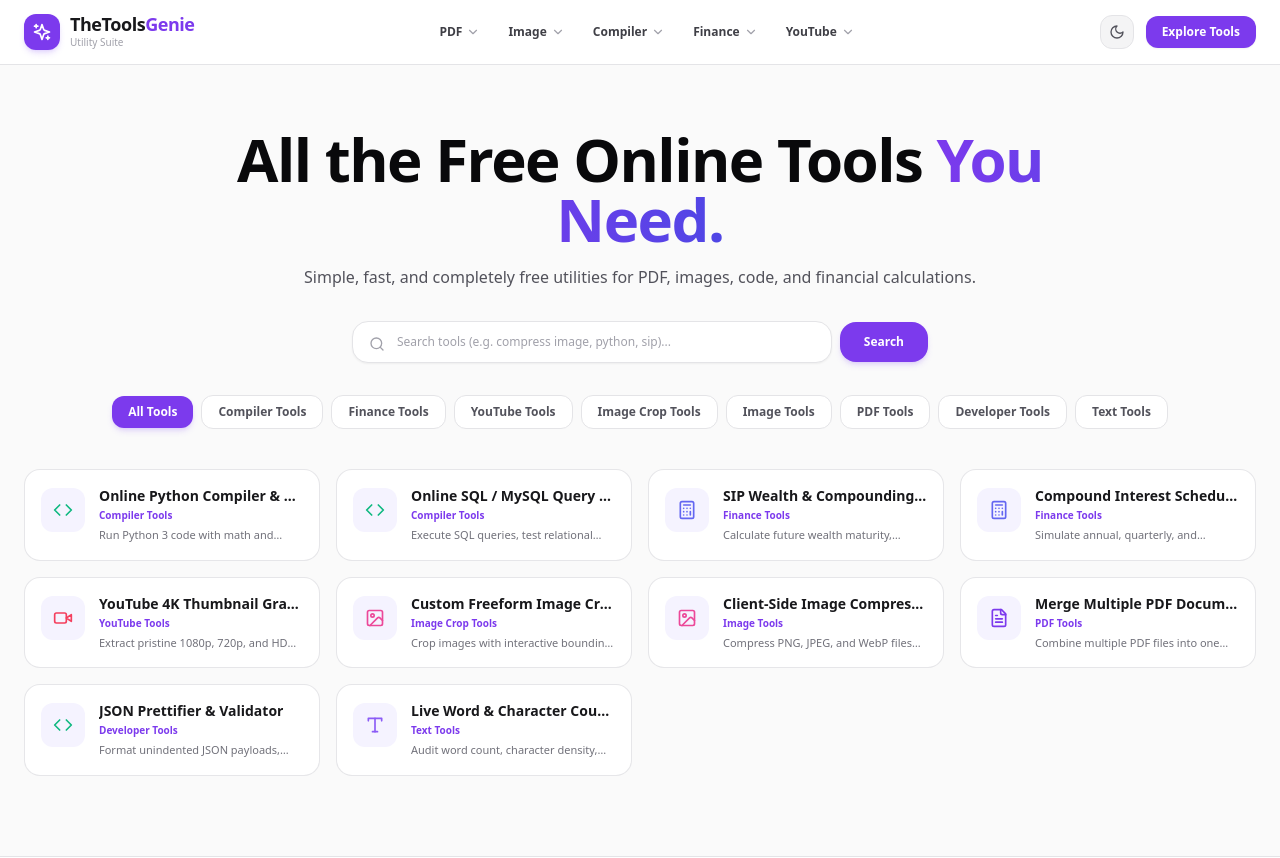
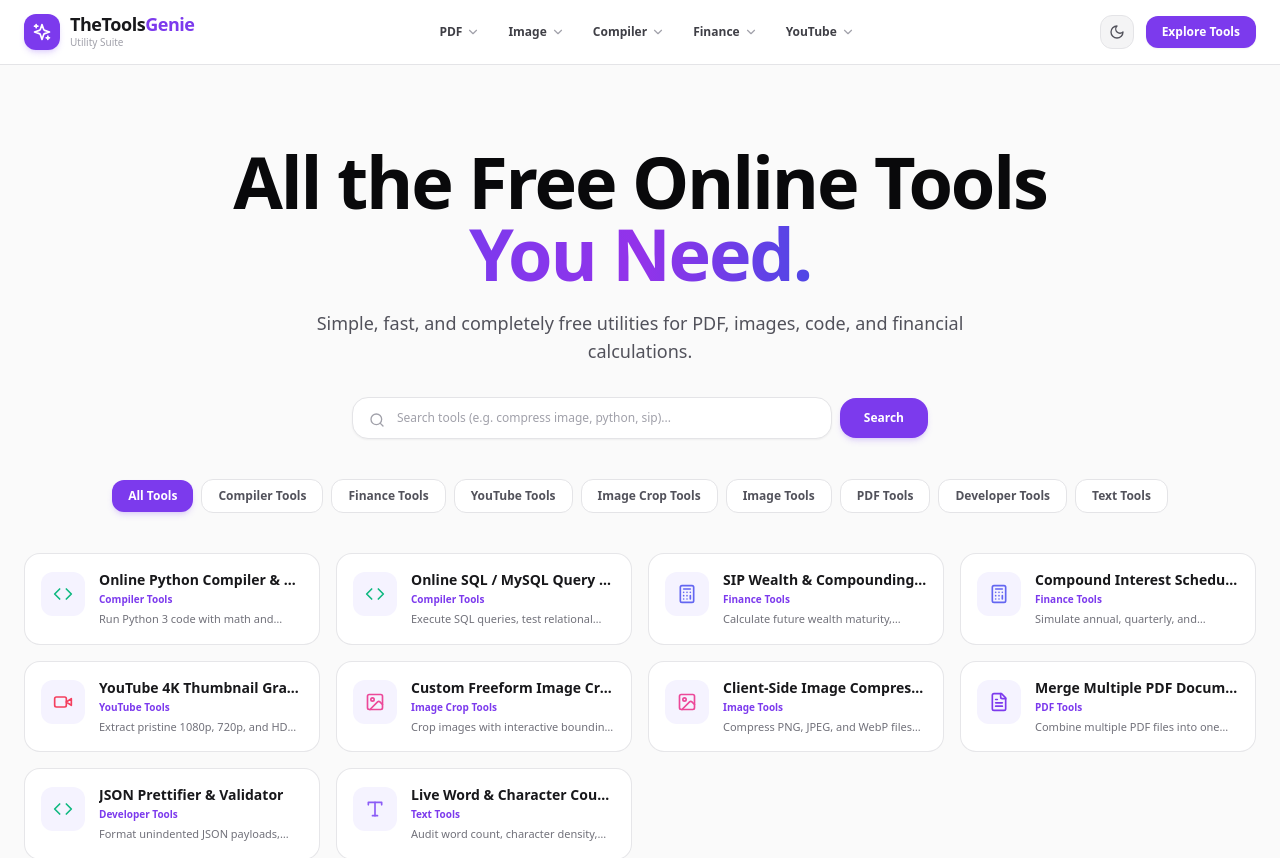
Before and after one commit to RajeshKhandare/thetoolsgenie-, a Next.js app: page / in a window 1280 px wide. Shown: the top 858 px of the page. Built offline with nearby package versions, Linux system fonts and the light colour scheme.

Commit message:
Update page.tsx

```diff
--- a/app/page.tsx
+++ b/app/page.tsx
@@ -43,16 +43,16 @@
       <div>
         <Navbar />
 
-        {/* Hero Section */}
-        <section className="mx-auto max-w-5xl px-4 pt-16 pb-8 text-center">
-          <h1 className="text-4xl font-extrabold sm:text-6xl tracking-tight text-zinc-950 dark:text-white max-w-4xl mx-auto leading-tight">
+       {/* Hero Section - Premium Modern Typography */}
+        <section className="mx-auto max-w-5xl px-4 pt-20 pb-10 text-center">
+          <h1 className="text-4xl font-extrabold sm:text-6xl lg:text-7xl tracking-[-0.03em] text-zinc-950 dark:text-white max-w-4xl mx-auto leading-[1.12]">
             All the Free Online Tools{' '}
-            <span className="bg-gradient-to-r from-violet-600 to-indigo-600 dark:from-violet-400 dark:to-indigo-400 bg-clip-text text-transparent">
+            <span className="bg-gradient-to-r from-violet-600 via-purple-600 to-indigo-600 dark:from-violet-400 dark:via-purple-400 dark:to-indigo-400 bg-clip-text text-transparent">
               You Need.
             </span>
           </h1>
 
-          <p className="mt-4 text-sm sm:text-base font-normal text-zinc-600 dark:text-zinc-400 max-w-2xl mx-auto leading-relaxed">
+          <p className="mt-5 text-sm sm:text-base md:text-lg font-normal text-zinc-600 dark:text-zinc-400 max-w-2xl mx-auto leading-relaxed tracking-normal">
             Simple, fast, and completely free utilities for PDF, images, code, and financial calculations.
           </p>
 
```
